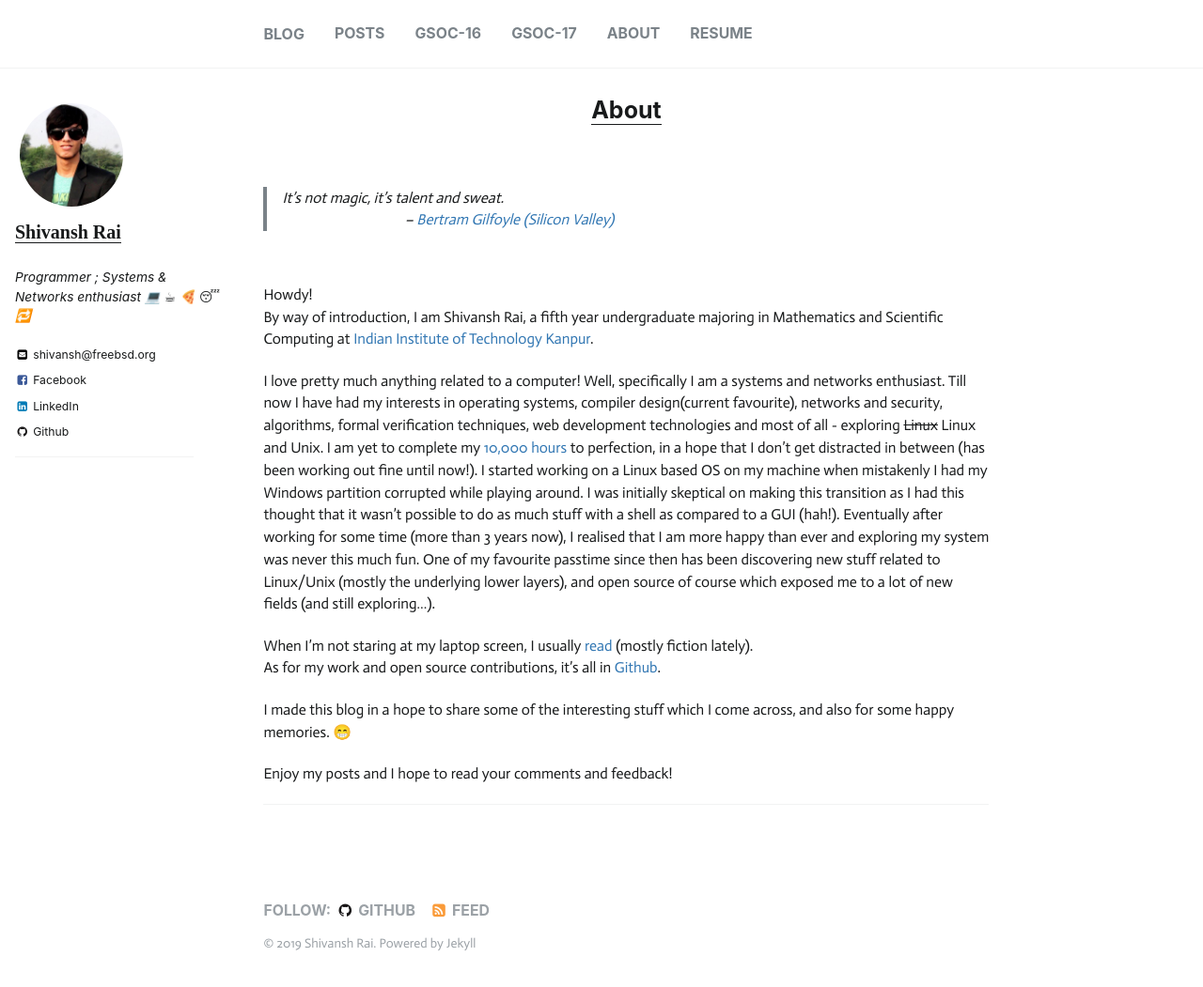
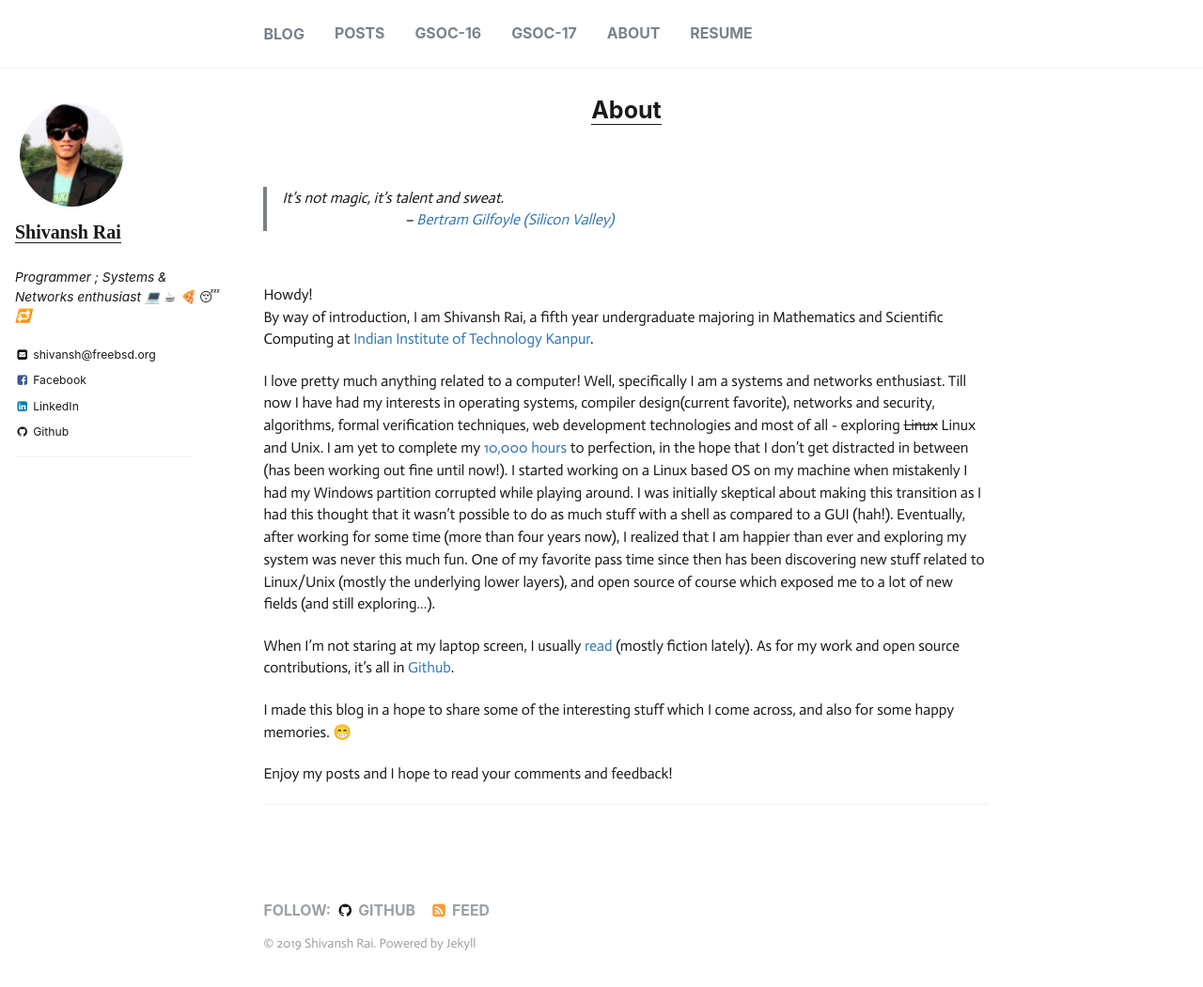
Before and after one commit to shivansh/shivansh.github.io, a Jekyll site: the page built from _pages/about.md, in a window 1280 px wide and 1063 px high. Shown: the top 1051 px of the window at 94% size. Built offline with Jekyll 4.4.1, drawn with Linux system fonts in a browser that asks for light colours; emoji names are drawn with the system emoji font.

Commit message:
about: fix grammatical errors

```diff
--- a/_pages/about.md
+++ b/_pages/about.md
@@ -9,14 +9,19 @@
 
 <br>
 Howdy!<br>
-By way of introduction, I am Shivansh Rai, a fifth year undergraduate majoring in Mathematics and Scientific Computing at [Indian Institute of Technology Kanpur](http://www.iitk.ac.in/){:target="_blank"}.
+By way of introduction, I am Shivansh Rai, a fifth year undergraduate majoring
+in Mathematics and Scientific Computing at [Indian Institute of Technology
+Kanpur](http://www.iitk.ac.in/){:target="_blank"}.
 
-I love pretty much anything related to a computer! Well, specifically I am a systems and networks enthusiast. Till now I have had my interests in operating systems, compiler design(current favourite), networks and security, algorithms, formal verification techniques, web development technologies and most of all - exploring ~~Linux~~ Linux and Unix. I am yet to complete my [10,000 hours](https://en.wikipedia.org/wiki/Outliers_(book)){:target="_blank"} to perfection, in a hope that I don't get distracted in between (has been working out fine until now!). I started working on a Linux based OS on my machine when mistakenly I had my Windows partition corrupted while playing around. I was initially skeptical on making this transition as I had this thought that it wasn't possible to do as much stuff with a shell as compared to a GUI (hah!). Eventually after working for some time (more than 3 years now), I realised that I am more happy than ever and exploring my system was never this much fun. One of my favourite passtime since then has been discovering new stuff related to Linux/Unix (mostly the underlying lower layers), and open source of course which exposed me to a lot of new fields (and still exploring...).
+I love pretty much anything related to a computer! Well, specifically I am a systems and networks enthusiast. Till now I have had my interests in operating systems, compiler design(current favorite), networks and security, algorithms, formal verification techniques, web development technologies and most of all - exploring ~~Linux~~ Linux and Unix. I am yet to complete my [10,000 hours](https://en.wikipedia.org/wiki/Outliers_(book)){:target="_blank"} to perfection, in the hope that I don't get distracted in between (has been working out fine until now!). I started working on a Linux based OS on my machine when mistakenly I had my Windows partition corrupted while playing around. I was initially skeptical about making this transition as I had this thought that it wasn't possible to do as much stuff with a shell as compared to a GUI (hah!). Eventually, after working for some time (more than four years now), I realized that I am happier than ever and exploring my system was never this much fun. One of my favorite pass time since then has been discovering new stuff related to Linux/Unix (mostly the underlying lower layers), and open source of course which exposed me to a lot of new fields (and still exploring...).
 
-When I'm not staring at my laptop screen, I usually [read](https://www.goodreads.com/shivanshrai) (mostly fiction lately).
-As for my work and open source contributions, it's all in [Github](https://github.com/shivansh){:target="_blank"}.
+When I'm not staring at my laptop screen, I usually
+[read](https://www.goodreads.com/shivanshrai) (mostly fiction lately).  As for
+my work and open source contributions, it's all in
+[Github](https://github.com/shivansh){:target="_blank"}.
 
-I made this blog in a hope to share some of the interesting stuff which I come across, and also for some happy memories. &#x1F601;
+I made this blog in a hope to share some of the interesting stuff which I come
+across, and also for some happy memories. &#x1F601;
 
 Enjoy my posts and I hope to read your comments and feedback!
 
```
